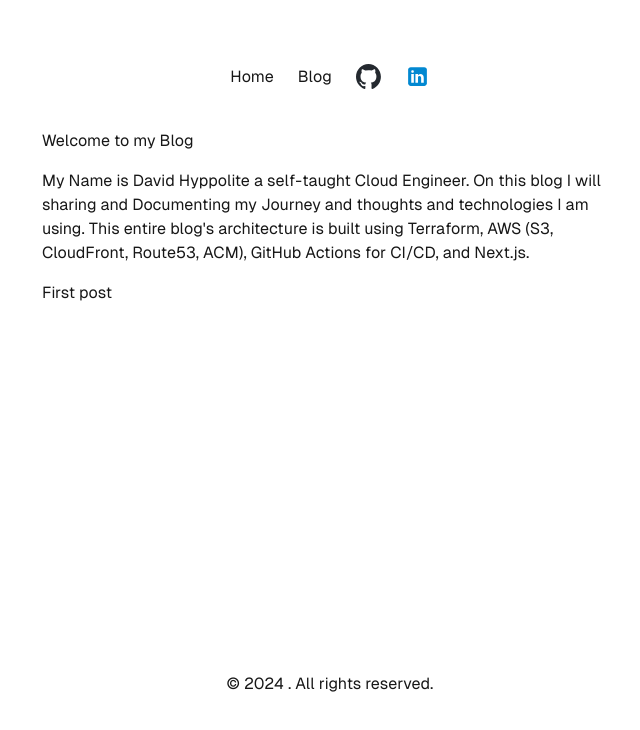
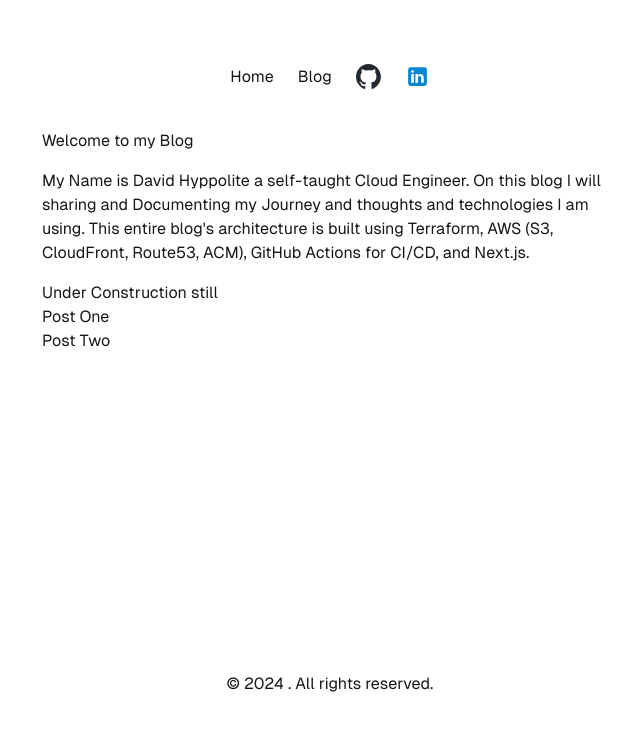
Before and after one commit to dhayv/blogsite, a Next.js app in the folder my-app/: page / in a window 1280 px wide. Shown: the top 730 px of the page, without its empty margins (310-950 px from the left). Built offline with nearby package versions, Linux system fonts and the light colour scheme.

Commit message:
update component to properly display

```diff
--- a/my-app/app/recentpost.tsx
+++ b/my-app/app/recentpost.tsx
@@ -1,7 +1,24 @@
-const RecentPost = (): JSX.Element => {
+import React from "react";
+
+const RecentPost: React.FC = () => {
+
+    const posts = [
+        { id: 1, title: 'Post One', excerpt: 'This is the first post.' },
+        { id: 2, title: 'Post Two', excerpt: 'This is the second post.' },
+    ]
+    const listPost = posts.map((post) => (
+    <li key={post.id}>
+        <h3>{post.title}</h3>
+
+    </li>
+    ))
 
     return (
-        <h1>First post</h1>
+        <div>
+            <h1>Under Construction still</h1>
+            <ul>{listPost}</ul>
+        </div>
+
     )
 }
 
```
